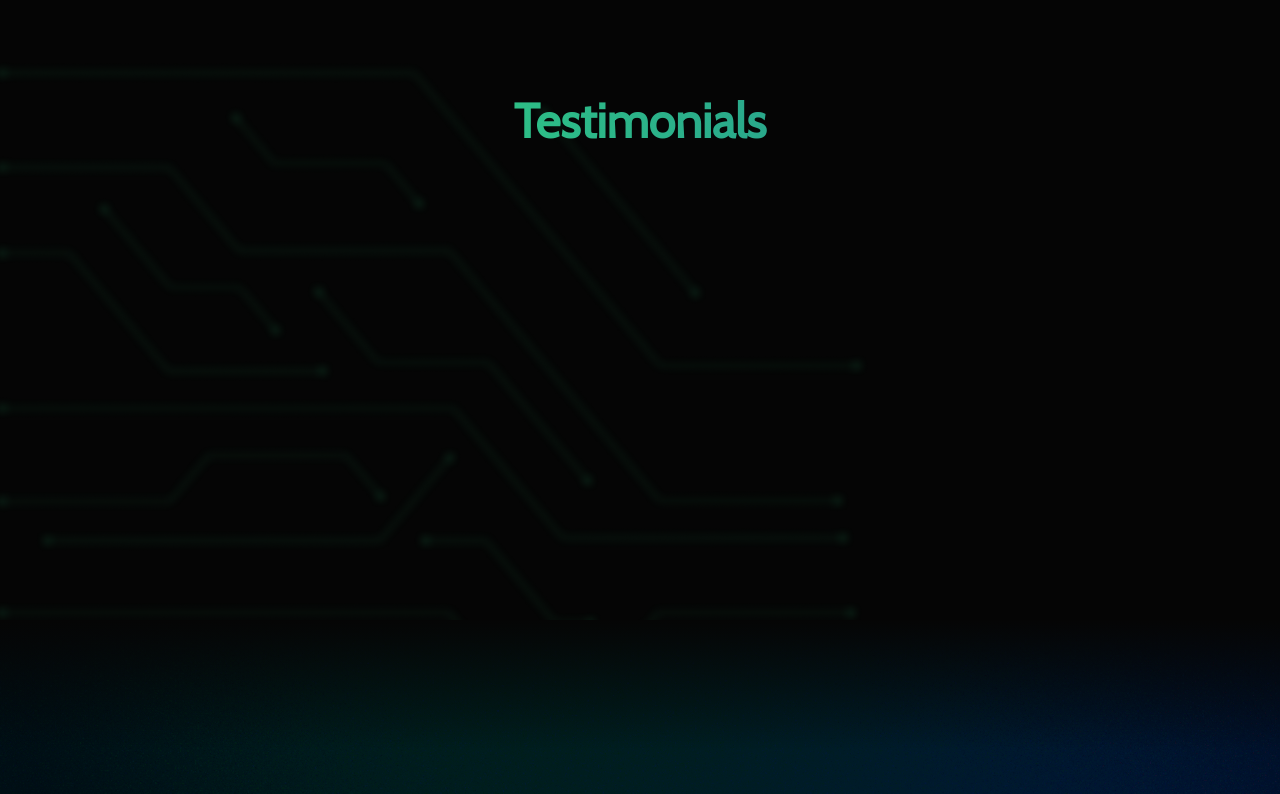
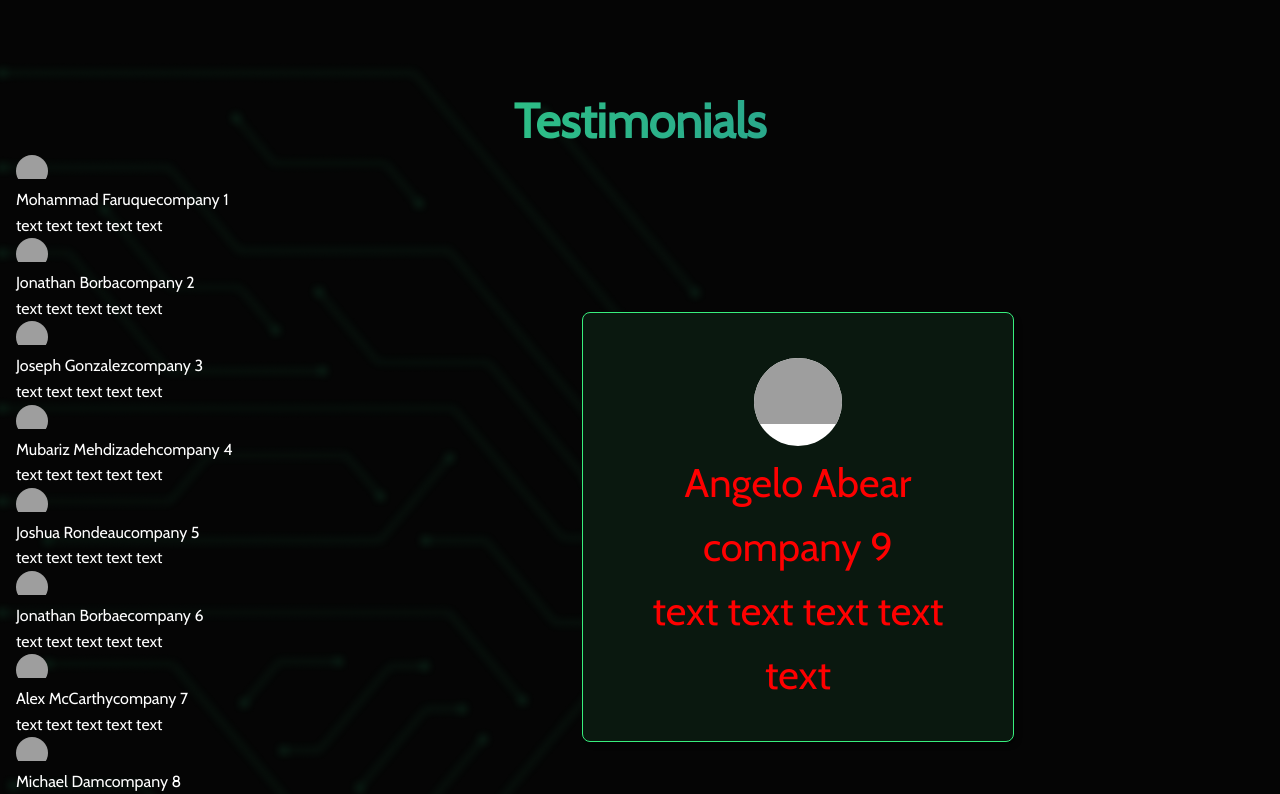
Before and after one commit to KiwiCodeSolution/LandingPage, a website built with Vite: page index.html in a window 1280 px wide. Shown: the part 4830-5624 px from the top of the page. Built offline with nearby package versions, Linux system fonts and the light colour scheme; grey boxes are pictures that could not be loaded.

Commit message:
testimonials

```diff
--- /dev/null
+++ b/src/data/testimonials.json
@@ -0,0 +1,128 @@
+[
+  {
+    "id": "1",
+    "photo": "https://images.unsplash.com/photo-1484515991647-c5760fcecfc7?ixlib=rb-4.0.3&ixid=M3wxMjA3fDB8MHxwaG90by1wYWdlfHx8fGVufDB8fHx8fA%3D%3D&auto=format&fit=crop&w=449&q=80",
+    "name": "Mohammad Faruque",
+    "company": "company 1",
+    "text": "text text text text text"
+  },
+  {
+    "id": "2",
+    "photo": "https://images.unsplash.com/photo-1592621385612-4d7129426394?ixlib=rb-4.0.3&ixid=M3wxMjA3fDB8MHxwaG90by1wYWdlfHx8fGVufDB8fHx8fA%3D%3D&auto=format&fit=crop&w=774&q=80",
+    "name": "Jonathan Borba",
+    "company": "company 2",
+    "text": "text text text text text"
+  },
+  {
+    "id": "3",
+    "photo": "https://images.unsplash.com/photo-1507003211169-0a1dd7228f2d?ixlib=rb-4.0.3&ixid=M3wxMjA3fDB8MHxwaG90by1wYWdlfHx8fGVufDB8fHx8fA%3D%3D&auto=format&fit=crop&w=774&q=80",
+    "name": "Joseph Gonzalez",
+    "company": "company 3",
+    "text": "text text text text text"
+  },
+  {
+    "id": "4",
+    "photo": "https://images.unsplash.com/photo-1503443207922-dff7d543fd0e?ixlib=rb-4.0.3&ixid=M3wxMjA3fDB8MHxwaG90by1wYWdlfHx8fGVufDB8fHx8fA%3D%3D&auto=format&fit=crop&w=927&q=80",
+    "name": "Mubariz Mehdizadeh",
+    "company": "company 4",
+    "text": "text text text text text"
+  },
+  {
+    "id": "5",
+    "photo": "https://images.unsplash.com/photo-1604004555489-723a93d6ce74?ixlib=rb-4.0.3&ixid=M3wxMjA3fDB8MHxwaG90by1wYWdlfHx8fGVufDB8fHx8fA%3D%3D&auto=format&fit=crop&w=774&q=80",
+    "name": "Joshua Rondeau",
+    "company": "company 5",
+    "text": "text text text text text"
+  },
+  {
+    "id": "6",
+    "photo": "https://images.unsplash.com/photo-1661983226172-4eba0feeac48?ixlib=rb-4.0.3&ixid=M3wxMjA3fDB8MHxwaG90by1wYWdlfHx8fGVufDB8fHx8fA%3D%3D&auto=format&fit=crop&w=774&q=80",
+    "name": "Jonathan Borbae",
+    "company": "company 6",
+    "text": "text text text text text"
+  },
+  {
+    "id": "7",
+    "photo": "https://images.unsplash.com/photo-1602233158242-3ba0ac4d2167?ixlib=rb-4.0.3&ixid=M3wxMjA3fDB8MHxwaG90by1wYWdlfHx8fGVufDB8fHx8fA%3D%3D&auto=format&fit=crop&w=872&q=80",
+    "name": "Alex McCarthy",
+    "company": "company 7",
+    "text": "text text text text text"
+  },
+  {
+    "id": "8",
+    "photo": "https://images.unsplash.com/photo-1494790108377-be9c29b29330?ixlib=rb-4.0.3&ixid=M3wxMjA3fDB8MHxwaG90by1wYWdlfHx8fGVufDB8fHx8fA%3D%3D&auto=format&fit=crop&w=774&q=80",
+    "name": "Michael Dam",
+    "company": "company 8",
+    "text": "text text text text text"
+  },
+  {
+    "id": "9",
+    "photo": "https://images.unsplash.com/photo-1622626426572-c268eb006092?ixlib=rb-4.0.3&ixid=M3wxMjA3fDB8MHxwaG90by1wYWdlfHx8fGVufDB8fHx8fA%3D%3D&auto=format&fit=crop&w=774&q=80",
+    "name": "Angelo Abear",
+    "company": "company 9",
+    "text": "text text text text text"
+  },
+  {
+    "id": "10",
+    "photo": "https://images.unsplash.com/photo-1489980557514-251d61e3eeb6?ixlib=rb-4.0.3&ixid=M3wxMjA3fDB8MHxwaG90by1wYWdlfHx8fGVufDB8fHx8fA%3D%3D&auto=format&fit=crop&w=870&q=80",
+    "name": "Brooke Cagle",
+    "company": "company 10",
+    "text": "text text text text text"
+  },
+  {
+    "id": "11",
+    "photo": "https://images.unsplash.com/photo-1611033390373-b671f2538ef3?ixlib=rb-4.0.3&ixid=M3wxMjA3fDB8MHxwaG90by1wYWdlfHx8fGVufDB8fHx8fA%3D%3D&auto=format&fit=crop&w=774&q=80",
+    "name": "Ante Samarzija",
+    "company": "company 11",
+    "text": "text text text text text"
+  },
+  {
+    "id": "12",
+    "photo": "https://images.unsplash.com/photo-1508214751196-bcfd4ca60f91?ixlib=rb-4.0.3&ixid=M3wxMjA3fDB8MHxwaG90by1wYWdlfHx8fGVufDB8fHx8fA%3D%3D&auto=format&fit=crop&w=870&q=80",
+    "name": "Edward Cisneros",
+    "company": "company 12",
+    "text": "text text text text text"
+  },
+  {
+    "id": "13",
+    "photo": "https://images.unsplash.com/photo-1625019030820-e4ed970a6c95?ixlib=rb-4.0.3&ixid=M3wxMjA3fDB8MHxwaG90by1wYWdlfHx8fGVufDB8fHx8fA%3D%3D&auto=format&fit=crop&w=774&q=80",
+    "name": "Emmanuel Akinte",
+    "company": "company 13",
+    "text": "text text text text text"
+  },
+  {
+    "id": "14",
+    "photo": "https://images.unsplash.com/photo-1567532939604-b6b5b0db2604?ixlib=rb-4.0.3&ixid=M3wxMjA3fDB8MHxwaG90by1wYWdlfHx8fGVufDB8fHx8fA%3D%3D&auto=format&fit=crop&w=774&q=80",
+    "name": "Stephanie Liverani",
+    "company": "company 15",
+    "text": "text text text text text"
+  },
+  {
+    "id": "15",
+    "photo": "https://images.unsplash.com/photo-1559893088-c0787ebfc084?ixlib=rb-4.0.3&ixid=M3wxMjA3fDB8MHxwaG90by1wYWdlfHx8fGVufDB8fHx8fA%3D%3D&auto=format&fit=crop&w=870&q=80",
+    "name": "Name Name",
+    "company": "company 15",
+    "text": "text text text text text"
+  },
+  {
+    "id": "16",
+    "photo": "https://images.unsplash.com/photo-1611485988300-b7530defb8e2?ixlib=rb-4.0.3&ixid=M3wxMjA3fDB8MHxwaG90by1wYWdlfHx8fGVufDB8fHx8fA%3D%3D&auto=format&fit=crop&w=774&q=80",
+    "name": "Serhiy Hipskyy",
+    "company": "company 16",
+    "text": "text text text text text"
+  },
+  {
+    "id": "17",
+    "photo": "https://images.unsplash.com/photo-1611608822772-43a28a830759?ixlib=rb-4.0.3&ixid=M3wxMjA3fDB8MHxwaG90by1wYWdlfHx8fGVufDB8fHx8fA%3D%3D&auto=format&fit=crop&w=870&q=80",
+    "name": "Derick McKinney",
+    "company": "company 17",
+    "text": "text text text text text"
+  },
+  {
+    "id": "18",
+    "photo": "https://images.unsplash.com/photo-1534528741775-53994a69daeb?ixlib=rb-4.0.3&ixid=M3wxMjA3fDB8MHxwaG90by1wYWdlfHx8fGVufDB8fHx8fA%3D%3D&auto=format&fit=crop&w=764&q=80",
+    "name": "Aiony Haust",
+    "company": "company 18",
+    "text": "text text text text text"
+  }
+]
--- a/src/js/main.js
+++ b/src/js/main.js
@@ -4,6 +4,8 @@ import "./howItWorks";
 import "./numberСhange";
 import "./swiper";
 import "./stylesNavBar";
+
+import "./testimonials";
 
 // import { setupCounter } from './counter.js'
 
--- /dev/null
+++ b/src/js/testimonials.js
@@ -0,0 +1,40 @@
+import datas from "../data/testimonials.json";
+
+const section = document.querySelector(".testimonials__list");
+const cardElement = document.querySelector(".testimonials__card");
+
+const element = datas
+  .map(
+    (data) =>
+      `<li class=testimonials__list--item><div class=testimonials__list--imgwrapper id=${data.id}><img src="${data.photo}" alt="${data.name}" class=testimonials__list--img${data.id} /></div><span class=testimonials__list--name>${data.name}</span><span class=testimonials__list--company>${data.company}</span><p class=testimonials__list--text>${data.text}</p></li>`
+  )
+  .join("");
+
+section.insertAdjacentHTML("afterbegin", element);
+
+const imgwrapper = section.querySelectorAll(".testimonials__list--imgwrapper");
+
+function firstRender() {
+  const randomId = Math.floor(Math.random() * imgwrapper.length) - 1;
+
+  if (datas[randomId]) {
+    cardElement.innerHTML = `<div class=card--imgwrapper >
+    <img src="${datas[randomId].photo}" alt="${datas[randomId].name}" class=card--img />
+    </div>
+    <p class=card--name >${datas[randomId].name}</p>
+    <p class=card--company >${datas[randomId].company}</p>
+    <p class=card--text >${datas[randomId].text}</p>`;
+  }
+}
+
+imgwrapper.forEach(function (wrapp) {
+  wrapp.addEventListener("click", function (e) {
+    const result = datas.find((el) => el.id === wrapp.id);
+
+    if (result) {
+      cardElement.innerHTML = `<div class=card--imgwrapper ><img src="${result.photo}" alt="${result.name}" class=card--img /></div><p class=card--name>${result.name}</p><p class=card--company>${result.company}</p><p class=card--text>${result.text}</p>`;
+    }
+  });
+});
+
+firstRender();
--- a/src/partials/testimonials.html
+++ b/src/partials/testimonials.html
@@ -1,5 +1,11 @@
 <section class="testimonials">
   <div class="container">
     <h2 class="title testimonials__title">Testimonials</h2>
+    <ul class="testimonials__list"></ul>
+    <div class="testimonials__card">
+      <!-- <img src="${result.photo}" alt="${result.name}" class="card--img" /><span class="card--name">${result.name}</span
+      ><span class="card--company">${result.company}</span>
+      <p class="card--text">${result.text}</p> -->
+    </div>
   </div>
 </section>
--- a/src/styles/components/_testimonials.scss
+++ b/src/styles/components/_testimonials.scss
@@ -1,5 +1,5 @@
 .testimonials {
-  height: 600px;
+  // height: 600px;
   background-color: $main_bgcolor;
   position: relative;
 
@@ -13,4 +13,51 @@
   &__title {
     text-align: center;
   }
+
+  &__list {
+    div {
+      width: 32px;
+      height: 32px;
+      border-radius: 50%;
+      overflow: hidden;
+    }
+
+    &--img {
+      width: 100%;
+    }
+  }
+
+  &__card {
+    position: absolute;
+    top: 292px;
+    left: 582px;
+
+    width: 432px;
+    height: 430px;
+    border-radius: 8px;
+    border: 1px solid #38ef7d;
+    // opacity: 0.20000000298023224;
+    box-shadow: 4px 4px 4px 0px rgba(0, 0, 0, 0.25);
+    padding: 40px;
+    background: #0a180f;
+
+    div {
+      margin: 5px auto;
+      width: 88px;
+      height: 88px;
+      border-radius: 50%;
+      overflow: hidden;
+      background: $main;
+    }
+
+    &--img {
+      width: 100%;
+    }
+
+    p {
+      text-align: center;
+      font-size: 40px;
+      color: red;
+    }
+  }
 }
```
Also changed, not shown: src/css/main.css, 1 other file.
